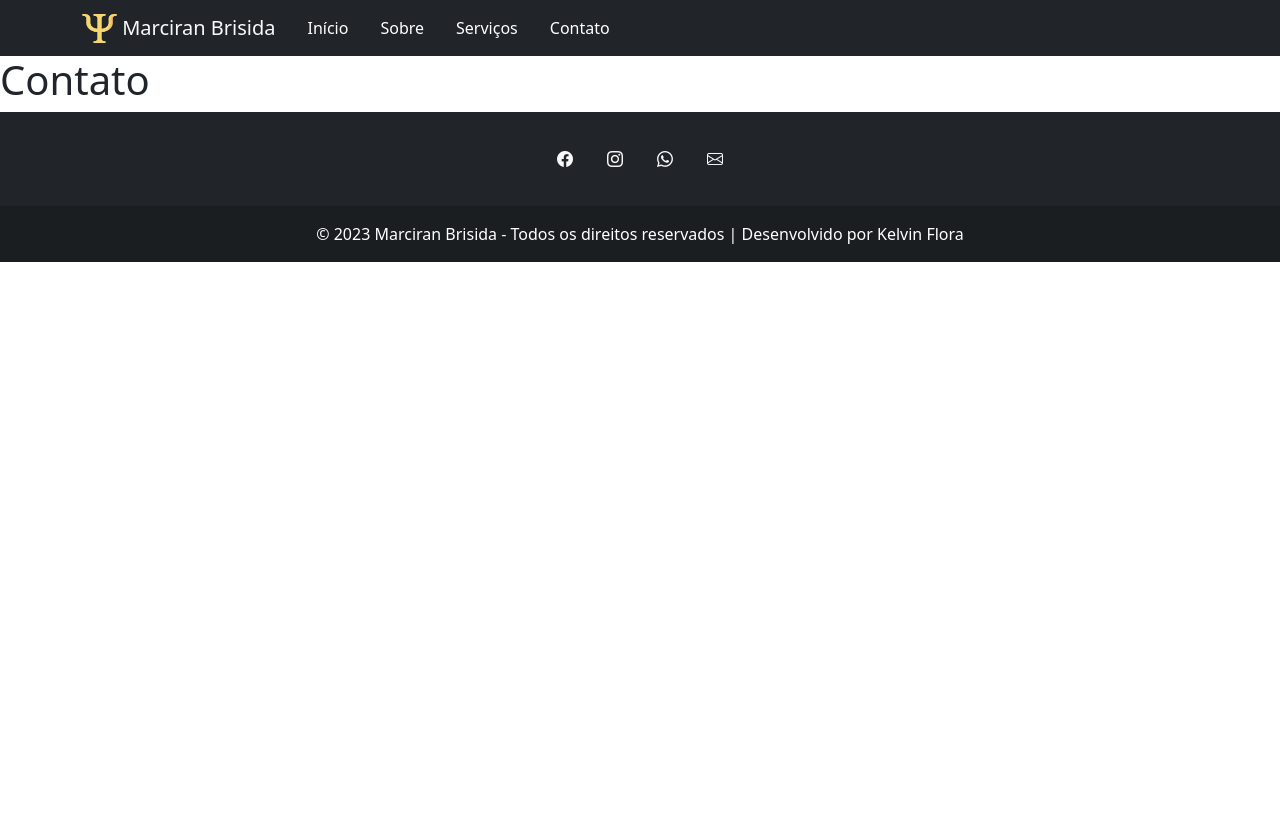
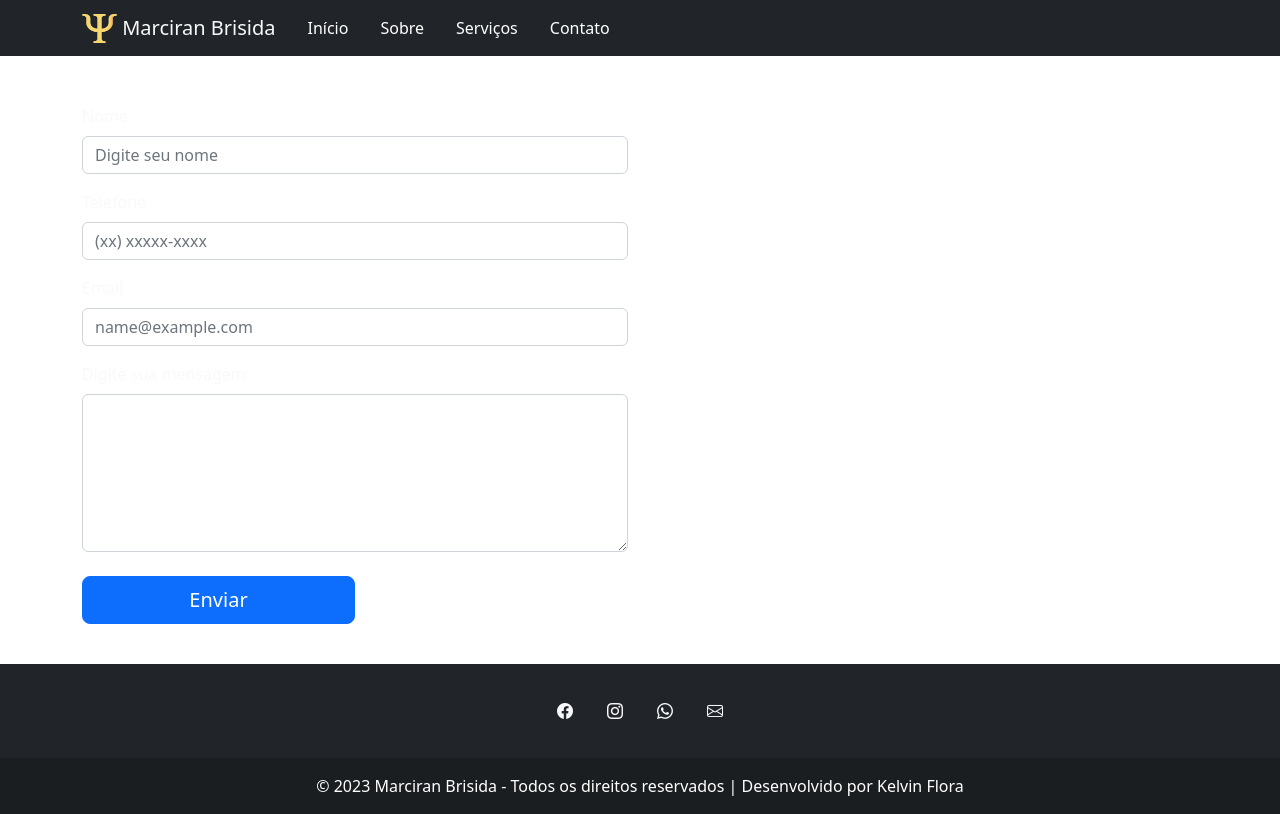
Before and after one commit to KelvinFlora/marciran-brisida, a Vue app: page /contato in a window 1280 px wide. Built offline with nearby package versions, Linux system fonts and the light colour scheme.

Commit message:
form contact add

```diff
--- a/src/views/ContactView.vue
+++ b/src/views/ContactView.vue
@@ -1,3 +1,197 @@
 <template>
-    <h1>Contato</h1>
+  <div class="container py-0 mt-5 contact-overlay text-light">
+    <div class="row">
+      <div class="col-12 col-lg-6 mb-4">
+        <form @submit="submitForm($event)">
+          <div class="row justify-content-center mb-3">
+            <div class="col-12">
+              <label for="formGroupExampleInput" class="form-label">Nome</label>
+              <input
+                type="text"
+                class="form-control"
+                id="formGroupExampleInput"
+                placeholder="Digite seu nome"
+                v-model="name"
+                :disabled="sendingForm"
+              />
+            </div>
+          </div>
+          <div class="row justify-content-center mb-3">
+            <div class="col-12">
+              <label for="phone" class="form-label">Telefone</label>
+              <input
+                type="text"
+                class="form-control"
+                id="phone"
+                name="phone"
+                placeholder="(xx) xxxxx-xxxx"
+                v-model="phone"
+                @keypress="phoneMask($event)"
+                :disabled="sendingForm"
+              />
+            </div>
+          </div>
+          <div class="row justify-content-center mb-3">
+            <div class="col-12">
+              <label for="exampleFormControlInput1" class="form-label">Email</label>
+              <input
+                type="email"
+                name="email"
+                class="form-control"
+                id="exampleFormControlInput1"
+                placeholder="name@example.com"
+                v-model="email"
+                :disabled="sendingForm"
+              />
+            </div>
+          </div>
+          <div class="row justify-content-center mb-3">
+            <div class="col-12">
+              <label for="exampleFormControlTextarea1" class="form-label"
+                >Digite sua mensagem:
+              </label>
+              <textarea
+                class="form-control"
+                id="exampleFormControlTextarea1"
+                rows="6"
+                v-model="msg"
+                :disabled="sendingForm"
+              ></textarea>
+            </div>
+          </div>
+          <div class="row justify-content-center mb-3">
+            <div class="col-12">
+              <p v-if="formError" class="text-danger">{{ formError }}</p>
+              <p v-if="formSent" class="text-success">
+                Recebemos a sua mensagem. Responderemos em breve! 😉
+              </p>
+              <button
+                type="submit"
+                class="btn btn-primary submit-button mt-2 btn-lg w-50"
+                :disabled="sendingForm"
+              >
+                <span
+                  v-if="sendingForm"
+                  class="spinner-border spinner-border-sm me-2"
+                  role="status"
+                  aria-hidden="true"
+                ></span>
+
+                <span v-if="sendingForm">Enviando...</span>
+                <span v-if="!sendingForm">Enviar</span>
+              </button>
+            </div>
+          </div>
+        </form>
+      </div>
+    </div>
+  </div>
 </template>
+<script>
+export default {
+  data() {
+    return {
+      name: "",
+      email: "",
+      phone: "",
+      msg: "",
+      formError: "",
+      sendingForm: false,
+      formSent: false
+    };
+  },
+
+  methods: {
+    phoneMask(event) {
+      event.preventDefault();
+
+      const key = event.key;
+      if (!key || isNaN(Number(key))) {
+        return;
+      }
+
+      this.phone = this.phone + key;
+
+      let phoneNumber = this.phone.replace(/\D/g, "");
+      let formattedPhone = "";
+
+      if (phoneNumber.length < 1) {
+        formattedPhone = "";
+      } else if (phoneNumber.length < 3) {
+        formattedPhone = "(" + phoneNumber;
+      } else if (phoneNumber.length < 7) {
+        formattedPhone = "(" + phoneNumber.substring(0, 2) + ") " + phoneNumber.substring(2);
+      } else if (phoneNumber.length < 11) {
+        formattedPhone =
+          "(" +
+          phoneNumber.substring(0, 2) +
+          ") " +
+          phoneNumber.substring(2, 6) +
+          "-" +
+          phoneNumber.substring(6);
+      } else {
+        formattedPhone =
+          "(" +
+          phoneNumber.substring(0, 2) +
+          ") " +
+          phoneNumber.substring(2, 7) +
+          "-" +
+          phoneNumber.substring(7);
+      }
+
+      this.phone = formattedPhone.substring(0, 15);
+    },
+
+    submitForm(event) {
+      event.preventDefault();
+
+      if (this.sendingForm) return;
+
+      this.formError = "";
+      this.formSent = false;
+
+      if (this.name.length <= 0) {
+        this.formError = "O nome é obrigatório";
+        return;
+      }
+
+      if (this.phone.length <= 0) {
+        this.formError = "O telefone é obrigatório";
+        return;
+      }
+
+      if (this.email.length <= 0) {
+        this.formError = "O email é obrigatório";
+        return;
+      }
+
+      if (this.msg.length <= 0) {
+        this.formError = "A mensagem é obrigatória";
+        return;
+      }
+
+      this.sendingForm = true;
+
+      const formData = {
+        name: this.name,
+        email: this.email,
+        phone: this.phone,
+        message: this.msg
+      };
+
+      setTimeout(() => {
+        console.log("Form submitted", formData);
+
+        this.formSent = true;
+
+        this.name = "";
+        this.phone = "";
+        this.email = "";
+        this.msg = "";
+
+        this.sendingForm = false;
+      }, 2000);
+    }
+  }
+};
+</script>
```
